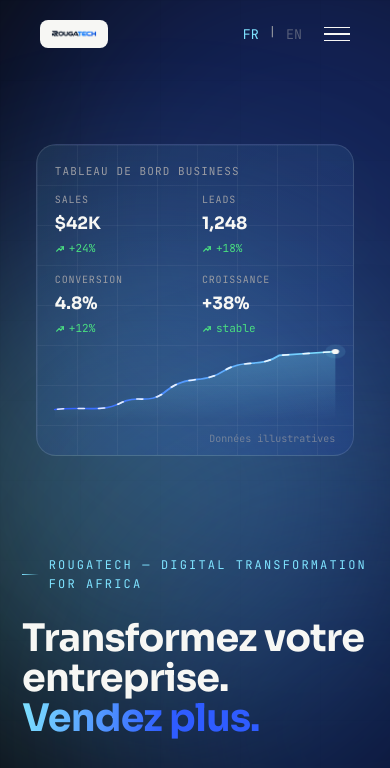
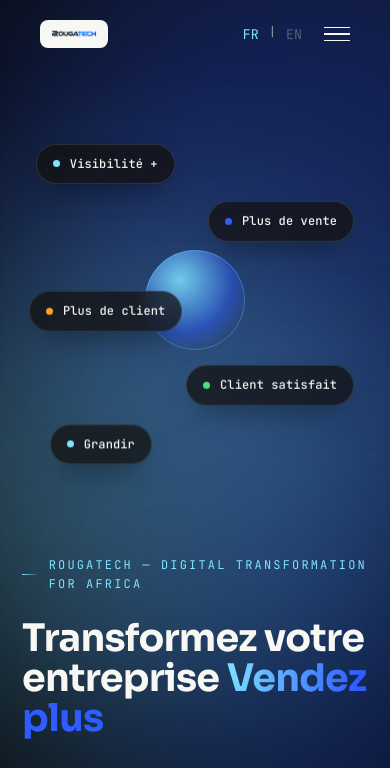
Before and after one commit to IngRouga/RougaTech, a plain HTML site: page index.html in a window 390 px wide. Shown: the top 768 px of the page. Drawn offline with Linux system fonts and the light colour scheme.

Commit message:
Update index.html

```diff
--- a/index.html
+++ b/index.html
@@ -124,26 +124,28 @@
   .hero-sub{font-size:19px; color:var(--gray-mute); max-width:540px; margin-bottom:44px;}
   .hero-ctas{display:flex; gap:16px; flex-wrap:wrap; justify-content:flex-start; margin-bottom:0;}
 
-  /* hero business dashboard */
+  /* hero floating bubbles */
   .hero-visual{position:relative; height:420px;}
-  .dash-card{position:absolute; inset:4%; border:1px solid var(--line); border-radius:20px; background:linear-gradient(160deg, rgba(127,227,255,.09), rgba(47,92,255,.12)); overflow:hidden; padding:26px; display:flex; flex-direction:column; gap:16px;}
-  .dash-card::before{content:''; position:absolute; inset:0; background-image:linear-gradient(rgba(247,247,244,.05) 1px, transparent 1px), linear-gradient(90deg, rgba(247,247,244,.05) 1px, transparent 1px); background-size:40px 40px; pointer-events:none;}
-  .dash-head{position:relative; z-index:1; display:flex; align-items:center; justify-content:space-between; font-family:'JetBrains Mono',monospace; font-size:11px; letter-spacing:.1em; text-transform:uppercase; color:var(--gray-mute);}
-  .dash-stats{position:relative; z-index:1; display:grid; grid-template-columns:1fr 1fr; gap:14px;}
-  .dash-stat .label{font-family:'JetBrains Mono',monospace; font-size:10px; letter-spacing:.08em; text-transform:uppercase; color:var(--gray-mute);}
-  .dash-stat .value{font-family:'Sora',sans-serif; font-weight:700; font-size:clamp(18px,2.2vw,23px); color:var(--cream); margin-top:4px;}
-  .dash-stat .delta{font-family:'JetBrains Mono',monospace; font-size:11px; color:#4ADE80; margin-top:3px; display:flex; align-items:center; gap:4px;}
-  .dash-stat .delta svg{width:10px; height:10px;}
-  .dash-chart-wrap{position:relative; z-index:1; flex:1; min-height:70px;}
-  svg.dash-chart{width:100%; height:100%; display:block; overflow:visible;}
-  .dash-line-base{stroke-dasharray:340; stroke-dashoffset:340; animation:dashDrawIn 2.2s var(--ease) .3s forwards;}
-  .dash-line-flow{stroke-dasharray:6 16; stroke-dashoffset:0; opacity:.85; animation:dashFlow 3s linear infinite;}
-  .dash-endpoint circle{transform-origin:center; transform-box:fill-box;}
-  .dash-endpoint .ring{animation:dashPulse 2.6s ease-out infinite;}
-  .dash-note{position:relative; z-index:1; font-family:'JetBrains Mono',monospace; font-size:10px; color:var(--gray-mute); opacity:.65; text-align:right;}
-  @keyframes dashDrawIn{to{stroke-dashoffset:0;}}
-  @keyframes dashFlow{to{stroke-dashoffset:-176;}}
-  @keyframes dashPulse{0%{transform:scale(1); opacity:.6;} 100%{transform:scale(3.2); opacity:0;}}
+  .hero-orb{position:absolute; top:50%; left:50%; width:130px; height:130px; margin:-65px 0 0 -65px; border-radius:50%; background:radial-gradient(circle at 35% 30%, rgba(127,227,255,.85), rgba(47,92,255,.45) 55%, transparent 76%);}
+  .hero-orb::before, .hero-orb::after{content:''; position:absolute; inset:0; border-radius:50%; border:1px solid rgba(127,227,255,.4); animation:pulseRing 3.4s ease-out infinite;}
+  .hero-orb::after{animation-delay:1.2s; border-color:rgba(47,92,255,.35);}
+  @keyframes pulseRing{0%{transform:scale(1); opacity:.7;} 100%{transform:scale(2.7); opacity:0;}}
+  .hero-bubble{position:absolute; display:inline-flex; align-items:center; font-family:'JetBrains Mono',monospace; font-size:13px; font-weight:500; letter-spacing:.01em; color:var(--cream); background:rgba(19,17,16,.74); border:1px solid var(--line); border-radius:100px; padding:12px 20px; white-space:nowrap; box-shadow:0 14px 30px -12px rgba(0,0,0,.55); backdrop-filter:blur(6px);}
+  .hero-bubble .dot{display:inline-block; width:7px; height:7px; border-radius:50%; margin-right:10px; flex-shrink:0;}
+  .hero-bubble.b1{top:4%; left:0%; animation:bubbleFloatA 6.6s ease-in-out infinite;}
+  .hero-bubble.b1 .dot{background:var(--cyan);}
+  .hero-bubble.b2{top:20%; right:2%; animation:bubbleFloatB 7.6s ease-in-out infinite; animation-delay:.5s;}
+  .hero-bubble.b2 .dot{background:var(--blue);}
+  .hero-bubble.b3{top:48%; left:-6%; animation:bubbleFloatC 7s ease-in-out infinite; animation-delay:1s;}
+  .hero-bubble.b3 .dot{background:var(--gold);}
+  .hero-bubble.b4{bottom:16%; right:8%; animation:bubbleFloatA 7.8s ease-in-out infinite; animation-delay:1.5s;}
+  .hero-bubble.b4 .dot{background:#4ADE80;}
+  .hero-bubble.b5{bottom:2%; left:14%; animation:bubbleFloatB 6.8s ease-in-out infinite; animation-delay:.8s;}
+  .hero-bubble.b5 .dot{background:var(--cyan);}
+  @keyframes bubbleFloatA{0%,100%{transform:translateY(0);} 50%{transform:translateY(-14px);}}
+  @keyframes bubbleFloatB{0%,100%{transform:translateY(0);} 50%{transform:translateY(12px);}}
+  @keyframes bubbleFloatC{0%,100%{transform:translateY(0);} 50%{transform:translateY(-9px);}}
+  @media (prefers-reduced-motion: reduce){.hero-orb::before,.hero-orb::after,.hero-bubble{animation:none;}}
 
   /* dynamic aurora background */
   .aurora-bg{position:fixed; inset:0; z-index:-1; overflow:hidden; pointer-events:none; background:var(--black);}
@@ -236,7 +238,9 @@
 
   /* products */
   .products-grid{display:grid; grid-template-columns:repeat(3,1fr); gap:1px; background:var(--line); border:1px solid var(--line); border-radius:18px; overflow:hidden;}
+  .products-grid-single{grid-template-columns:1fr; max-width:460px; margin:0 auto;}
   .product-card{background:var(--black); padding:42px 34px; display:flex; flex-direction:column; gap:14px;}
+  .product-card .work-link{border-top:1px solid var(--line); padding-top:16px; margin-top:4px;}
   .product-status{font-family:'JetBrains Mono',monospace; font-size:10px; letter-spacing:.12em; text-transform:uppercase; color:var(--cyan); border:1px solid rgba(127,227,255,.35); border-radius:100px; padding:5px 12px; width:fit-content;}
   .product-card h3{font-size:21px;}
   .product-card p{font-size:14px; color:var(--gray-mute);}
@@ -370,13 +374,18 @@
     header .btn-header{display:none;}
   }
   @media (max-width:480px){
-    .dash-card{padding:18px; gap:12px;}
-    .dash-stat .value{font-size:17px;}
+    .hero-bubble{font-size:12px; padding:10px 16px;}
+    .hero-orb{width:100px; height:100px; margin:-50px 0 0 -50px;}
   }
   @media (max-width:720px){
     .wrap{padding:0 22px;}
     .hero{padding:130px 0 70px;}
     .section{padding:64px 0;}
+    .hero-bubble.b1{left:4%;}
+    .hero-bubble.b2{right:4%;}
+    .hero-bubble.b3{left:2%;}
+    .hero-bubble.b4{right:4%;}
+    .hero-bubble.b5{left:8%;}
     .mission-grid{grid-template-columns:1fr;}
     .timeline{grid-template-columns:1fr;}
     .products-grid{grid-template-columns:1fr;}
@@ -427,8 +436,8 @@
         <div class="hero-text">
           <div class="eyebrow">ROUGATECH — DIGITAL TRANSFORMATION FOR AFRICA</div>
           <h1>
-            <span class="fr">Transformez votre entreprise. <span class="accent">Vendez plus.</span></span>
-            <span class="en">Transform Your Business. <span class="accent">Sell More.</span></span>
+            <span class="fr">Transformez votre entreprise <span class="accent">Vendez plus</span></span>
+            <span class="en">Transform Your Business <span class="accent">Sell More</span></span>
           </h1>
           <p class="hero-sub">
             <span class="fr">Nous créons des sites web, des agents IA, des plateformes SaaS et des systèmes digitaux qui aident les entreprises à attirer des clients, automatiser leurs opérations et se développer.</span>
@@ -440,55 +449,12 @@
           </div>
         </div>
         <div class="hero-visual" aria-hidden="true">
-          <div class="dash-card">
-            <div class="dash-head">
-              <span><span class="fr">Tableau de bord business</span><span class="en">Business Dashboard</span></span>
-            </div>
-            <div class="dash-stats">
-              <div class="dash-stat">
-                <div class="label">Sales</div>
-                <div class="value">$42K</div>
-                <div class="delta"><svg viewBox="0 0 24 24" fill="none" stroke="currentColor" stroke-width="3" stroke-linecap="round"><path d="M4 17L10 11L14 15L20 7"/><path d="M14 7h6v6"/></svg> +24%</div>
-              </div>
-              <div class="dash-stat">
-                <div class="label">Leads</div>
-                <div class="value">1,248</div>
-                <div class="delta"><svg viewBox="0 0 24 24" fill="none" stroke="currentColor" stroke-width="3" stroke-linecap="round"><path d="M4 17L10 11L14 15L20 7"/><path d="M14 7h6v6"/></svg> +18%</div>
-              </div>
-              <div class="dash-stat">
-                <div class="label"><span class="fr">Conversion</span><span class="en">Conversion</span></div>
-                <div class="value">4.8%</div>
-                <div class="delta"><svg viewBox="0 0 24 24" fill="none" stroke="currentColor" stroke-width="3" stroke-linecap="round"><path d="M4 17L10 11L14 15L20 7"/><path d="M14 7h6v6"/></svg> +12%</div>
-              </div>
-              <div class="dash-stat">
-                <div class="label"><span class="fr">Croissance</span><span class="en">Growth</span></div>
-                <div class="value">+38%</div>
-                <div class="delta"><svg viewBox="0 0 24 24" fill="none" stroke="currentColor" stroke-width="3" stroke-linecap="round"><path d="M4 17L10 11L14 15L20 7"/><path d="M14 7h6v6"/></svg> <span class="fr">stable</span><span class="en">steady</span></div>
-              </div>
-            </div>
-            <div class="dash-chart-wrap">
-              <svg class="dash-chart" viewBox="0 0 300 110" preserveAspectRatio="none">
-                <defs>
-                  <linearGradient id="dashLineGrad" x1="0" y1="0" x2="1" y2="0">
-                    <stop offset="0%" stop-color="var(--blue)"/>
-                    <stop offset="100%" stop-color="var(--cyan)"/>
-                  </linearGradient>
-                  <linearGradient id="dashAreaGrad" x1="0" y1="0" x2="0" y2="1">
-                    <stop offset="0%" stop-color="var(--cyan)" stop-opacity=".28"/>
-                    <stop offset="100%" stop-color="var(--cyan)" stop-opacity="0"/>
-                  </linearGradient>
-                </defs>
-                <path d="M0,95 C30,90 50,100 70,85 C90,70 100,90 120,65 C140,40 160,55 180,35 C200,15 220,30 240,10 L300,4 L300,110 L0,110 Z" fill="url(#dashAreaGrad)" stroke="none"/>
-                <path class="dash-line-base" d="M0,95 C30,90 50,100 70,85 C90,70 100,90 120,65 C140,40 160,55 180,35 C200,15 220,30 240,10 L300,4" fill="none" stroke="url(#dashLineGrad)" stroke-width="2.5" stroke-linecap="round"/>
-                <path class="dash-line-flow" d="M0,95 C30,90 50,100 70,85 C90,70 100,90 120,65 C140,40 160,55 180,35 C200,15 220,30 240,10 L300,4" fill="none" stroke="#fff" stroke-width="2.5" stroke-linecap="round"/>
-                <g class="dash-endpoint" transform="translate(300,4)">
-                  <circle class="ring" r="4" fill="var(--cyan)"/>
-                  <circle r="4" fill="var(--cream)"/>
-                </g>
-              </svg>
-            </div>
-            <div class="dash-note"><span class="fr">Données illustratives</span><span class="en">Illustrative data</span></div>
-          </div>
+          <div class="hero-orb"></div>
+          <div class="hero-bubble b1"><span class="dot"></span><span class="fr">Visibilité +</span><span class="en">Visibility +</span></div>
+          <div class="hero-bubble b2"><span class="dot"></span><span class="fr">Plus de vente</span><span class="en">More sales</span></div>
+          <div class="hero-bubble b3"><span class="dot"></span><span class="fr">Plus de client</span><span class="en">More customers</span></div>
+          <div class="hero-bubble b4"><span class="dot"></span><span class="fr">Client satisfait</span><span class="en">Happy customers</span></div>
+          <div class="hero-bubble b5"><span class="dot"></span><span class="fr">Grandir</span><span class="en">Grow</span></div>
         </div>
       </div>
     </div>
@@ -499,7 +465,7 @@
     <div class="wrap">
       <div class="section-head reveal">
         <div class="eyebrow">01 / THE SHIFT</div>
-        <h2><span class="fr">Votre entreprise est en train de changer.</span><span class="en">Your business is changing.</span></h2>
+        <h2><span class="fr">Votre entreprise est en train de changer</span><span class="en">Your business is changing</span></h2>
         <p class="section-sub">
           <span class="fr">Vos clients sont en ligne. Vos concurrents adoptent l'IA. Les processus manuels vous ralentissent. Une simple présence en ligne ne suffit plus.</span>
           <span class="en">Your customers are online. Your competitors are adopting AI. Manual processes are slowing you down. A basic online presence is no longer enough.</span>
@@ -531,7 +497,7 @@
     <div class="wrap">
       <div class="section-head reveal">
         <div class="eyebrow">02 / SOLUTIONS</div>
-        <h2><span class="fr">Tout ce dont votre entreprise a besoin pour grandir digitalement.</span><span class="en">Everything your business needs to grow digitally.</span></h2>
+        <h2><span class="fr">Tout ce dont votre entreprise a besoin pour grandir digitalement</span><span class="en">Everything your business needs to grow digitally</span></h2>
         <p class="section-sub"><span class="fr">De votre première présence digitale aux systèmes avancés propulsés par l'IA, nous construisons la technologie autour de vos objectifs business.</span><span class="en">From your first digital presence to advanced AI-powered systems, we build technology around your business goals.</span></p>
       </div>
       <div class="pillars-grid reveal">
@@ -633,7 +599,7 @@
     <div class="wrap">
       <div class="section-head reveal">
         <div class="eyebrow">03 / THE OUTCOME</div>
-        <h2><span class="fr">La technologie doit créer des résultats business.</span><span class="en">Technology should create business results.</span></h2>
+        <h2><span class="fr">La technologie doit créer des résultats business</span><span class="en">Technology should create business results</span></h2>
       </div>
       <div class="timeline reveal">
         <div class="tl-step"><div class="tl-dot">01</div><h3><span class="fr">Attirer</span><span class="en">Attract</span></h3><p><span class="fr">Être découvert en ligne.</span><span class="en">Get discovered online.</span></p></div>
@@ -650,7 +616,7 @@
     <div class="wrap">
       <div class="section-head reveal">
         <div class="eyebrow">04 / THE TRANSFORMATION</div>
-        <h2><span class="fr">Du manuel au digital.</span><span class="en">From manual to digital.</span></h2>
+        <h2><span class="fr">Du manuel au digital</span><span class="en">From manual to digital</span></h2>
       </div>
       <div class="ba-grid reveal">
         <div class="ba-card ba-before">
@@ -685,7 +651,7 @@
     <div class="wrap">
       <div class="section-head reveal">
         <div class="eyebrow">05 / WHO WE HELP</div>
-        <h2><span class="fr">Conçu pour les entreprises ambitieuses.</span><span class="en">Built for ambitious businesses.</span></h2>
+        <h2><span class="fr">Conçu pour les entreprises ambitieuses</span><span class="en">Built for ambitious businesses</span></h2>
       </div>
       <div class="industry-marquee reveal">
         <div class="industry-track">
@@ -726,9 +692,9 @@
   <section class="section" id="work">
     <div class="wrap">
       <div class="section-head reveal">
-        <div class="eyebrow">06 / SELECTED WORK</div>
-        <h2><span class="fr">Des projets que nous avons construits.</span><span class="en">Projects we've built.</span></h2>
-        <p class="section-sub"><span class="fr">Des expériences digitales conçues pour des entreprises, institutions et entrepreneurs à travers l'Afrique.</span><span class="en">Digital experiences built for businesses, institutions and entrepreneurs across Africa.</span></p>
+        <div class="eyebrow">06 / PORTFOLIO</div>
+        <h2><span class="fr">Notre portfolio de projets réalisés</span><span class="en">Our portfolio of completed projects</span></h2>
+        <p class="section-sub"><span class="fr">Des expériences digitales réelles, conçues et livrées pour des entreprises, institutions et entrepreneurs à travers l'Afrique.</span><span class="en">Real digital experiences, designed and delivered for businesses, institutions and entrepreneurs across Africa.</span></p>
       </div>
       <div class="work-grid reveal" id="work-grid"></div>
     </div>
@@ -739,7 +705,7 @@
     <div class="wrap">
       <div class="section-head reveal">
         <div class="eyebrow">07 / TRUSTED BY</div>
-        <h2><span class="fr">Ils nous ont fait confiance.</span><span class="en">They trusted us.</span></h2>
+        <h2><span class="fr">Ils nous ont fait confiance</span><span class="en">They trusted us</span></h2>
         <p class="section-sub"><span class="fr">Des entreprises et institutions qui ont choisi ROUGATECH pour renforcer leur présence digitale.</span><span class="en">Businesses and institutions that chose ROUGATECH to strengthen their digital presence.</span></p>
       </div>
       <div class="trusted-grid reveal" id="trusted-grid"></div>
@@ -814,23 +780,17 @@
     <div class="wrap">
       <div class="section-head reveal">
         <div class="eyebrow">08 / DIGITAL PRODUCTS</div>
-        <h2><span class="fr">Nous concevons aussi nos propres produits.</span><span class="en">We also build our own products.</span></h2>
+        <h2><span class="fr">Nous concevons aussi nos propres produits</span><span class="en">We also build our own products</span></h2>
       </div>
-      <div class="products-grid reveal">
+      <div class="products-grid products-grid-single reveal">
         <div class="product-card">
           <span class="product-status"><span class="fr">Produit en développement</span><span class="en">Product in development</span></span>
           <h3>ScolPay</h3>
           <p><span class="fr">Plateforme digitale de gestion scolaire — Éducation.</span><span class="en">Education / Digital school management platform.</span></p>
-        </div>
-        <div class="product-card">
-          <span class="product-status"><span class="fr">Produit en développement</span><span class="en">Product in development</span></span>
-          <h3>Rougatech Commerce</h3>
-          <p><span class="fr">Infrastructure e-commerce pour entreprises africaines.</span><span class="en">E-commerce infrastructure for African businesses.</span></p>
-        </div>
-        <div class="product-card">
-          <span class="product-status"><span class="fr">Produit en développement</span><span class="en">Product in development</span></span>
-          <h3>Rougatech AI</h3>
-          <p><span class="fr">IA &amp; automatisation pour les opérations métier.</span><span class="en">AI &amp; automation for business operations.</span></p>
+          <a href="https://www.scolpay.com" target="_blank" rel="noopener" class="work-link">
+            <span class="fr">Découvrir ScolPay</span><span class="en">Discover ScolPay</span>
+            <svg viewBox="0 0 24 24" fill="none" stroke="currentColor" stroke-width="2" stroke-linecap="round" stroke-linejoin="round"><path d="M7 17L17 7"/><path d="M8 7h9v9"/></svg>
+          </a>
         </div>
       </div>
     </div>
@@ -854,7 +814,7 @@
     <div class="wrap">
       <div class="section-head reveal">
         <div class="eyebrow">10 / HOW WE WORK</div>
-        <h2><span class="fr">De l'idée au système business.</span><span class="en">From idea to business system.</span></h2>
+        <h2><span class="fr">De l'idée au système business</span><span class="en">From idea to business system</span></h2>
       </div>
       <div class="how-list reveal">
         <div class="how-row"><span class="num">01</span><h3><span class="fr">Comprendre</span><span class="en">Understand</span></h3><p><span class="fr">Comprendre l'organisation et ses objectifs.</span><span class="en">Understanding the organization and its goals.</span></p></div>
@@ -872,7 +832,7 @@
     <div class="wrap">
       <div class="section-head reveal">
         <div class="eyebrow">11 / WHY ROUGATECH</div>
-        <h2><span class="fr">Pourquoi les entreprises choisissent ROUGATECH.</span><span class="en">Why businesses choose ROUGATECH.</span></h2>
+        <h2><span class="fr">Pourquoi les entreprises choisissent ROUGATECH</span><span class="en">Why businesses choose ROUGATECH</span></h2>
       </div>
       <div class="why-grid reveal">
         <div class="why-card"><h3><span class="fr">L'entreprise d'abord</span><span class="en">Business First</span></h3><p><span class="fr">Nous partons de votre problème business, pas de la technologie.</span><span class="en">We start with your business problem, not the technology.</span></p></div>
@@ -889,7 +849,7 @@
       <div class="about-wrap">
         <div class="reveal">
           <div class="eyebrow">12 / ABOUT</div>
-          <h2 style="margin-top:20px; font-size:clamp(28px,3.6vw,44px);"><span class="fr">Une technologie pour une Afrique plus connectée.</span><span class="en">Technology for a more connected Africa.</span></h2>
+          <h2 style="margin-top:20px; font-size:clamp(28px,3.6vw,44px);"><span class="fr">Une technologie pour une Afrique plus connectée</span><span class="en">Technology for a more connected Africa</span></h2>
         </div>
         <div class="reveal">
           <p><span class="fr">ROUGATECH est une entreprise technologique africaine. Nous utilisons le logiciel, l'intelligence artificielle, les plateformes digitales et l'automatisation pour aider les organisations africaines à se transformer.</span>
@@ -910,7 +870,7 @@
         </div>
         <div class="founder-text reveal">
           <div class="eyebrow">13 / FOUNDER</div>
-          <h2 style="margin-top:14px; font-size:clamp(24px,3vw,34px);"><span class="fr">Construire la technologie avec une vision pour l'Afrique.</span><span class="en">Building technology with a vision for Africa.</span></h2>
+          <h2 style="margin-top:14px; font-size:clamp(24px,3vw,34px);"><span class="fr">Construire la technologie avec une vision pour l'Afrique</span><span class="en">Building technology with a vision for Africa</span></h2>
           <div class="founder-role" style="margin-top:18px;">Founder &amp; CEO — ROUGATECH</div>
           <h3 class="founder-name" style="font-size:clamp(22px,2.6vw,30px);">Amadou Rouga Achirou</h3>
           <p><span class="fr">Amadou Rouga Achirou est le fondateur de ROUGATECH, une entreprise technologique dédiée à la conception de produits digitaux, de solutions IA et de systèmes business pour les entreprises et institutions africaines.</span><span class="en">Amadou Rouga Achirou is the founder of ROUGATECH, a technology company focused on building digital products, AI solutions and business systems for African companies and organizations.</span></p>
@@ -926,7 +886,7 @@
     <div class="wrap">
       <div class="section-head reveal">
         <div class="eyebrow">14 / INSIGHTS</div>
-        <h2><span class="fr">Perspectives sur la transformation digitale.</span><span class="en">Perspectives on digital transformation.</span></h2>
+        <h2><span class="fr">Perspectives sur la transformation digitale</span><span class="en">Perspectives on digital transformation</span></h2>
       </div>
       <div class="insights-note reveal">
         <div class="eyebrow" style="justify-content:center;"><span class="fr">Bientôt disponible</span><span class="en">Coming soon</span></div>
@@ -940,7 +900,7 @@
   <section class="final-cta">
     <div class="final-glow"></div>
     <div class="wrap reveal">
-      <h2><span class="fr">Votre entreprise est prête pour sa prochaine étape.</span><span class="en">Your business is ready for its next stage.</span></h2>
+      <h2><span class="fr">Votre entreprise est prête pour sa prochaine étape</span><span class="en">Your business is ready for its next stage</span></h2>
       <p class="sub"><span class="fr">Construisons ensemble les systèmes digitaux qui vous aideront à attirer plus de clients, vendre plus et opérer plus intelligemment.</span><span class="en">Let's build the digital systems that help you attract more customers, sell more and operate smarter.</span></p>
       <div class="final-ctas">
         <a href="#contact" class="btn btn-primary"><span class="fr">Transformer mon entreprise</span><span class="en">Transform My Business</span></a>
@@ -955,7 +915,7 @@
       <div class="contact-wrap">
         <div class="contact-info reveal">
           <div class="eyebrow">Contact</div>
-          <h2 style="margin-top:20px;"><span class="fr">Transformons votre entreprise.</span><span class="en">Let's transform your business.</span></h2>
+          <h2 style="margin-top:20px;"><span class="fr">Transformons votre entreprise</span><span class="en">Let's transform your business</span></h2>
           <p><span class="fr">Dites-nous où en est votre entreprise aujourd'hui et où vous voulez qu'elle aille.</span><span class="en">Tell us where your business is today and where you want it to go.</span></p>
           <div class="contact-detail">
             ROUGATECH<br>NIAMEY, NIGER<br>HELLO@ROUGATECH.COM
```
